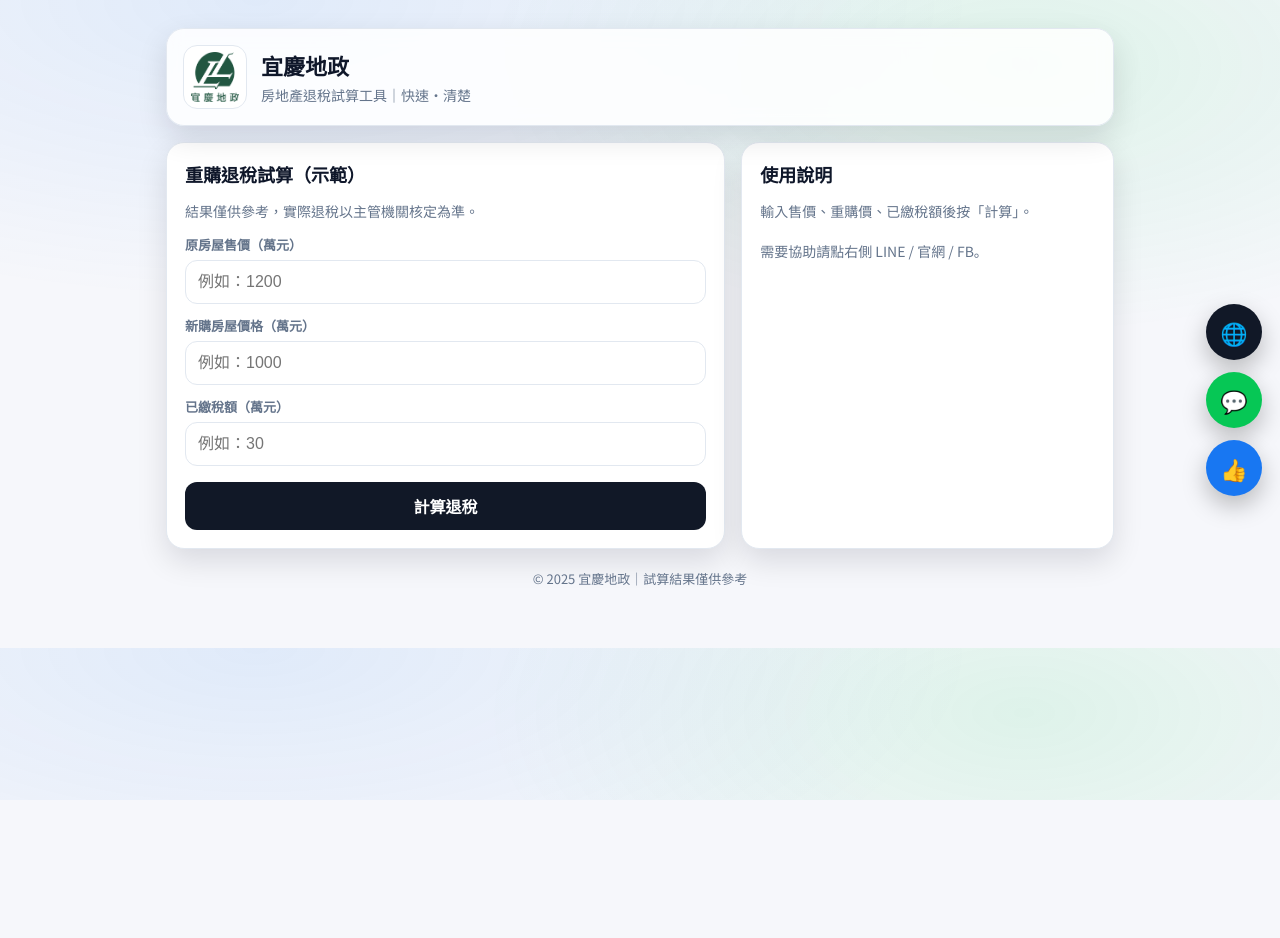
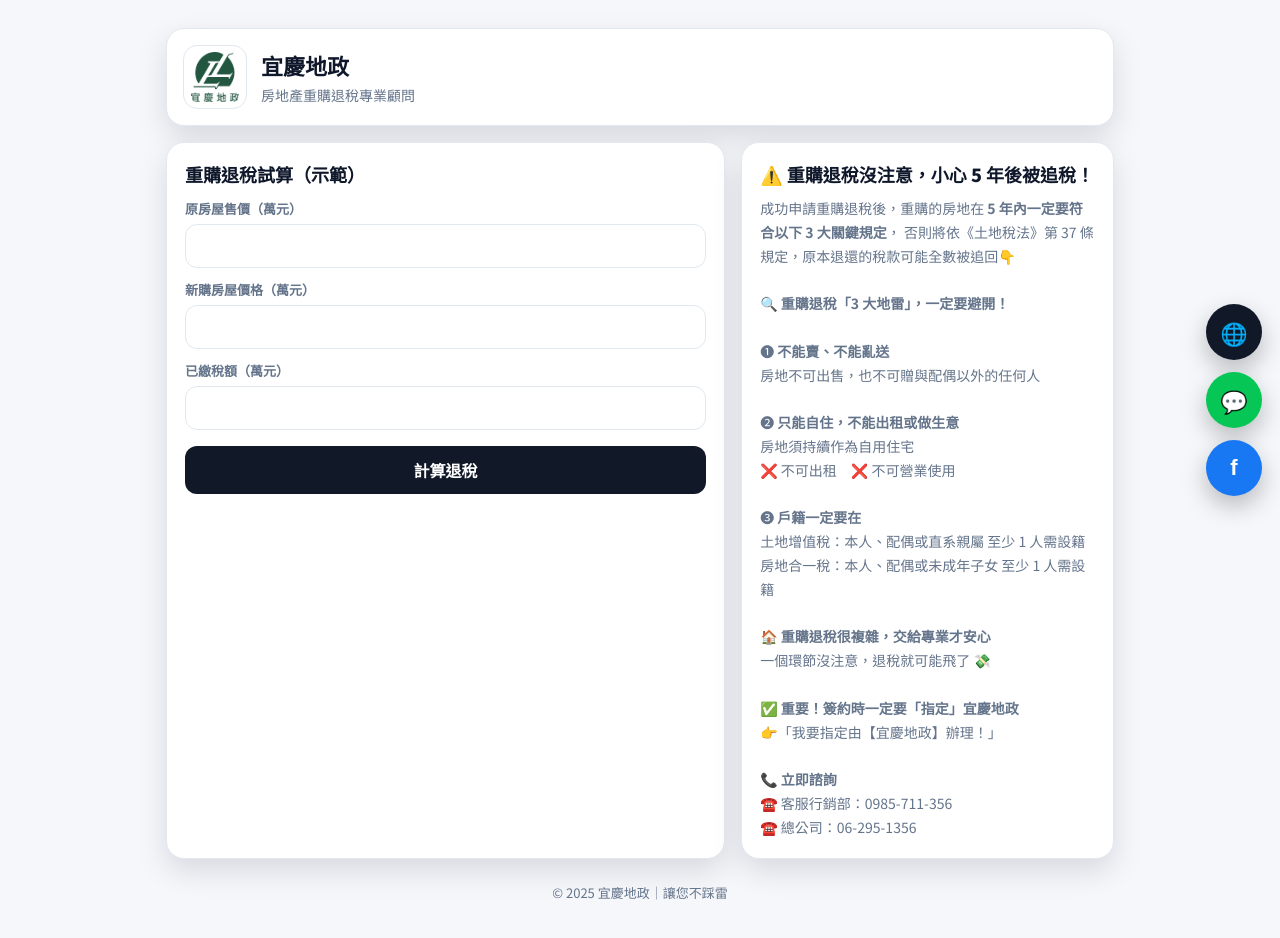
Before and after one commit to yiching1356/tax-calculator, a plain HTML site: page index.html in a window 1280 px wide. Before the commit the page ends 800 px from the top, so only its background shows below. Drawn offline with Linux system fonts and the light colour scheme.

Commit message:
Update index.html

```diff
--- a/index.html
+++ b/index.html
@@ -11,37 +11,75 @@
 
   <style>
     :root{
-      --bg:#f6f7fb; --card:#fff; --text:#0f172a; --muted:#64748b; --border:#e2e8f0;
+      --bg:#f6f7fb;
+      --card:#ffffff;
+      --text:#0f172a;
+      --muted:#64748b;
+      --border:#e2e8f0;
       --shadow:0 12px 30px rgba(2,6,23,.12);
-      --web:#111827; --line:#06c755; --fb:#1877f2;
+
+      --web:#111827;
+      --line:#06c755;
+      --fb:#1877f2;
     }
+
     *{box-sizing:border-box}
     body{
       margin:0;
       font-family:"Noto Sans TC",system-ui,-apple-system,sans-serif;
-      background:radial-gradient(1200px 500px at 20% 0%, rgba(24,119,242,.10), transparent 60%),
-                radial-gradient(900px 450px at 80% 10%, rgba(6,199,85,.10), transparent 60%),
-                var(--bg);
+      background:var(--bg);
       color:var(--text);
     }
-    .wrap{max-width:980px;margin:28px auto 60px;padding:0 16px}
+
+    .wrap{
+      max-width:980px;
+      margin:28px auto 60px;
+      padding:0 16px;
+    }
+
     .header{
-      background:rgba(255,255,255,.85);
+      background:#fff;
       border:1px solid var(--border);
       border-radius:18px;
       padding:16px;
       box-shadow:var(--shadow);
-      backdrop-filter: blur(8px);
       margin-bottom:16px;
     }
-    .brand{display:flex;align-items:center;gap:14px;flex-wrap:wrap}
+
+    .brand{
+      display:flex;
+      align-items:center;
+      gap:14px;
+    }
+
     .logo{
-      width:64px;height:64px;object-fit:contain;border-radius:14px;
-      border:1px solid var(--border);padding:6px;background:#fff;
+      width:64px;
+      height:64px;
+      object-fit:contain;
+      border-radius:14px;
+      border:1px solid var(--border);
+      padding:6px;
+      background:#fff;
     }
-    .company-name{margin:0;font-size:22px;font-weight:900}
-    .tagline{margin:4px 0 0;font-size:14px;color:var(--muted)}
-    .grid{display:grid;grid-template-columns:1.2fr .8fr;gap:16px}
+
+    .company-name{
+      margin:0;
+      font-size:22px;
+      font-weight:900;
+    }
+
+    .tagline{
+      margin:4px 0 0;
+      font-size:14px;
+      color:var(--muted);
+    }
+
+    .grid{
+      display:grid;
+      grid-template-columns:1.2fr .8fr;
+      gap:16px;
+    }
+
     .card{
       background:var(--card);
       border:1px solid var(--border);
@@ -49,100 +87,221 @@
       padding:18px;
       box-shadow:var(--shadow);
     }
-    h2{margin:0 0 8px;font-size:18px;font-weight:900}
-    .muted{color:var(--muted);font-size:14px}
-    label{display:block;margin-top:12px;font-size:13px;font-weight:700;color:var(--muted)}
+
+    h2{
+      margin:0 0 10px;
+      font-size:18px;
+      font-weight:900;
+    }
+
+    .muted{color:var(--muted);font-size:14px;line-height:1.7}
+
+    label{
+      display:block;
+      margin-top:12px;
+      font-size:13px;
+      font-weight:700;
+      color:var(--muted);
+    }
+
     input{
-      width:100%;padding:12px;margin-top:6px;border:1px solid var(--border);
-      border-radius:12px;font-size:16px;outline:none;
+      width:100%;
+      padding:12px;
+      margin-top:6px;
+      border:1px solid var(--border);
+      border-radius:12px;
+      font-size:16px;
     }
-    input:focus{box-shadow:0 0 0 4px rgba(17,24,39,.08);border-color:rgba(17,24,39,.35)}
+
     button{
-      width:100%;margin-top:16px;padding:12px;border:none;border-radius:12px;
-      background:#111827;color:#fff;font-size:16px;font-weight:900;cursor:pointer;
+      width:100%;
+      margin-top:16px;
+      padding:12px;
+      border:none;
+      border-radius:12px;
+      background:#111827;
+      color:#fff;
+      font-size:16px;
+      font-weight:900;
+      cursor:pointer;
     }
-    button:hover{filter:brightness(.95)}
+
     .result{
-      margin-top:14px;padding:14px;border-radius:14px;background:#f8fafc;
-      border:1px solid var(--border);display:none;
+      margin-top:14px;
+      padding:14px;
+      border-radius:14px;
+      background:#f8fafc;
+      border:1px solid var(--border);
+      display:none;
     }
+
     .result.show{display:block}
     .result-value{font-size:26px;font-weight:900;margin-top:6px}
-    footer{margin-top:20px;text-align:center;color:var(--muted);font-size:13px}
 
-    /* 右側浮動圓形按鈕 */
+    footer{
+      margin-top:24px;
+      text-align:center;
+      color:var(--muted);
+      font-size:13px;
+    }
+
+    /* =====================
+       右側浮動圓形按鈕
+       ===================== */
     .floating{
-      position:fixed;right:18px;top:50%;transform:translateY(-50%);
-      display:flex;flex-direction:column;gap:12px;z-index:999;
+      position:fixed;
+      right:18px;
+      top:50%;
+      transform:translateY(-50%);
+      display:flex;
+      flex-direction:column;
+      gap:12px;
+      z-index:999;
     }
+
+    .float-wrap{
+      position:relative;
+      display:flex;
+      align-items:center;
+      justify-content:flex-end;
+    }
+
+    .float-tooltip{
+      position:absolute;
+      right:70px;
+      background:#111827;
+      color:#fff;
+      padding:6px 10px;
+      border-radius:8px;
+      font-size:13px;
+      white-space:nowrap;
+      opacity:0;
+      transform:translateX(6px);
+      transition:.2s;
+      pointer-events:none;
+    }
+
+    .float-wrap:hover .float-tooltip{
+      opacity:1;
+      transform:translateX(0);
+    }
+
     .float-btn{
-      width:56px;height:56px;border-radius:50%;
-      display:flex;align-items:center;justify-content:center;
-      color:#fff;font-size:22px;text-decoration:none;
+      width:56px;
+      height:56px;
+      border-radius:50%;
+      display:flex;
+      align-items:center;
+      justify-content:center;
+      color:#fff;
+      font-size:22px;
+      text-decoration:none;
       box-shadow:0 10px 24px rgba(0,0,0,.25);
-      transition:transform .15s ease, box-shadow .15s ease;
     }
-    .float-btn:hover{transform:scale(1.08);box-shadow:0 14px 30px rgba(0,0,0,.3)}
+
     .float-web{background:var(--web)}
     .float-line{background:var(--line)}
-    .float-fb{background:var(--fb)}
+    .float-fb{
+      background:var(--fb);
+      font-weight:900;
+      font-family:Arial, Helvetica, sans-serif;
+    }
 
-    @media (max-width:900px){ .grid{grid-template-columns:1fr} }
+    @media(max-width:900px){
+      .grid{grid-template-columns:1fr}
+    }
   </style>
 </head>
 
 <body>
+
   <!-- 右側浮動按鈕 -->
   <div class="floating">
-    <a class="float-btn float-web" href="https://www.lin1356.com.tw/tw" target="_blank" rel="noopener" title="公司官網">🌐</a>
-    <a class="float-btn float-line" href="https://lin.ee/vkmjsW8" target="_blank" rel="noopener" title="LINE 諮詢">💬</a>
-    <a class="float-btn float-fb" href="https://www.facebook.com/LL2951356/" target="_blank" rel="noopener" title="Facebook">👍</a>
+    <div class="float-wrap">
+      <div class="float-tooltip">官方網站</div>
+      <a class="float-btn float-web" href="https://www.lin1356.com.tw/tw" target="_blank">🌐</a>
+    </div>
+    <div class="float-wrap">
+      <div class="float-tooltip">LINE 諮詢</div>
+      <a class="float-btn float-line" href="https://lin.ee/vkmjsW8" target="_blank">💬</a>
+    </div>
+    <div class="float-wrap">
+      <div class="float-tooltip">Facebook</div>
+      <a class="float-btn float-fb" href="https://www.facebook.com/LL2951356/" target="_blank">f</a>
+    </div>
   </div>
 
   <div class="wrap">
     <div class="header">
       <div class="brand">
-        <img src="./logo.png" class="logo" alt="宜慶地政 LOGO">
+        <img src="logo.png" class="logo" alt="宜慶地政 LOGO">
         <div>
           <h1 class="company-name">宜慶地政</h1>
-          <p class="tagline">房地產退稅試算工具｜快速・清楚</p>
+          <p class="tagline">房地產重購退稅專業顧問</p>
         </div>
       </div>
     </div>
 
     <div class="grid">
+      <!-- 試算 -->
       <div class="card">
         <h2>重購退稅試算（示範）</h2>
-        <p class="muted">結果僅供參考，實際退稅以主管機關核定為準。</p>
 
         <label>原房屋售價（萬元）</label>
-        <input id="sell" type="number" inputmode="decimal" placeholder="例如：1200">
+        <input id="sell" type="number">
 
         <label>新購房屋價格（萬元）</label>
-        <input id="buy" type="number" inputmode="decimal" placeholder="例如：1000">
+        <input id="buy" type="number">
 
         <label>已繳稅額（萬元）</label>
-        <input id="tax" type="number" inputmode="decimal" placeholder="例如：30">
+        <input id="tax" type="number">
 
         <button onclick="calc()">計算退稅</button>
 
         <div id="result" class="result">
           <div class="muted">可退稅金額</div>
-          <div id="resultValue" class="result-value">—</div>
-          <div id="resultMeta" class="muted" style="margin-top:6px"></div>
+          <div id="resultValue" class="result-value"></div>
         </div>
       </div>
 
+      <!-- 說明 -->
       <div class="card">
-        <h2>使用說明</h2>
-        <p class="muted">
-          輸入售價、重購價、已繳稅額後按「計算」。<br><br>
-          需要協助請點右側 LINE / 官網 / FB。
-        </p>
+        <h2>⚠️ 重購退稅沒注意，小心 5 年後被追稅！</h2>
+
+        <div class="muted">
+          成功申請重購退稅後，重購的房地在 <b>5 年內一定要符合以下 3 大關鍵規定</b>，
+          否則將依《土地稅法》第 37 條規定，原本退還的稅款可能全數被追回👇
+          <br><br>
+
+          🔍 <b>重購退稅「3 大地雷」，一定要避開！</b><br><br>
+
+          ❶ <b>不能賣、不能亂送</b><br>
+          房地不可出售，也不可贈與配偶以外的任何人<br><br>
+
+          ❷ <b>只能自住，不能出租或做生意</b><br>
+          房地須持續作為自用住宅<br>
+          ❌ 不可出租　❌ 不可營業使用<br><br>
+
+          ❸ <b>戶籍一定要在</b><br>
+          土地增值稅：本人、配偶或直系親屬 至少 1 人需設籍<br>
+          房地合一稅：本人、配偶或未成年子女 至少 1 人需設籍<br><br>
+
+          🏠 <b>重購退稅很複雜，交給專業才安心</b><br>
+          一個環節沒注意，退稅就可能飛了 💸<br><br>
+
+          ✅ <b>重要！簽約時一定要「指定」宜慶地政</b><br>
+          👉「我要指定由【宜慶地政】辦理！」<br><br>
+
+          📞 <b>立即諮詢</b><br>
+          ☎️ 客服行銷部：0985-711-356<br>
+          ☎️ 總公司：06-295-1356
+        </div>
       </div>
     </div>
 
-    <footer>© <span id="y"></span> 宜慶地政｜試算結果僅供參考</footer>
+    <footer>
+      © <span id="y"></span> 宜慶地政｜讓您不踩雷
+    </footer>
   </div>
 
   <script>
@@ -158,14 +317,9 @@
         return;
       }
 
-      const ratio = Math.min(1, buy / sell);
-      const refund = tax * ratio;
-
+      const refund = tax * Math.min(1, buy / sell);
       document.getElementById('resultValue').innerText =
-        refund.toLocaleString('zh-TW', {minimumFractionDigits:2, maximumFractionDigits:2}) + ' 萬元';
-
-      document.getElementById('resultMeta').innerText =
-        `退稅比例：約 ${(ratio*100).toFixed(1)}%`;
+        refund.toFixed(2) + ' 萬元';
 
       document.getElementById('result').classList.add('show');
     }
```
